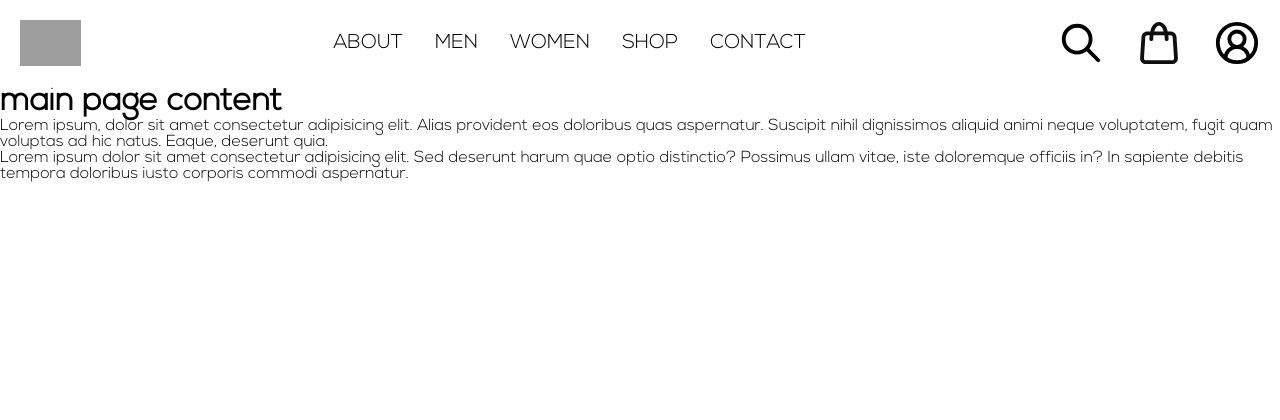
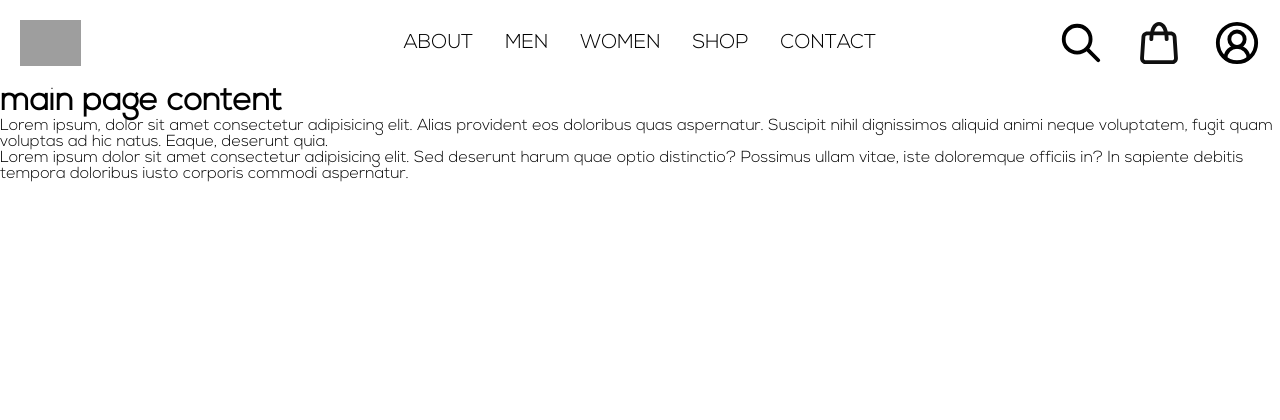
Before and after one commit to KyanJeuring/IT1G-Website, a PHP site: page / in a window 1280 px wide. Shown: the top 420 px of the page. Run offline with PHP 8.4, Linux system fonts and the light colour scheme; grey boxes are pictures that could not be loaded.

Commit message:
nav bar buttons are now perfectly centered

```diff
--- a/css/header.css
+++ b/css/header.css
@@ -19,6 +19,19 @@
     height: 100%;
     gap: 2rem;
 }
+.section.left
+.section.right
+{
+    flex: 1;
+}
+
+.section.center
+{
+    position: absolute;
+    left: 50%;
+    top: 0;
+    transform: translateX(-50%);
+}
 
 #header button
 {
```
